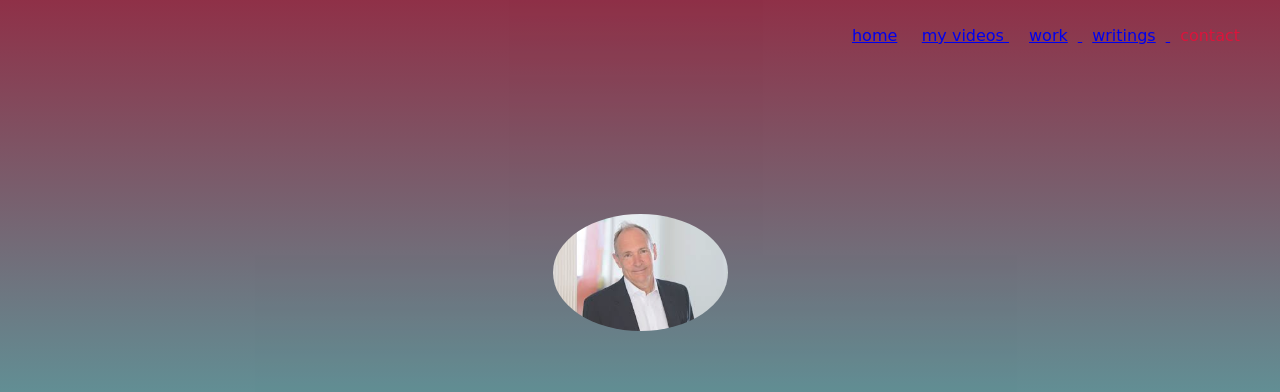
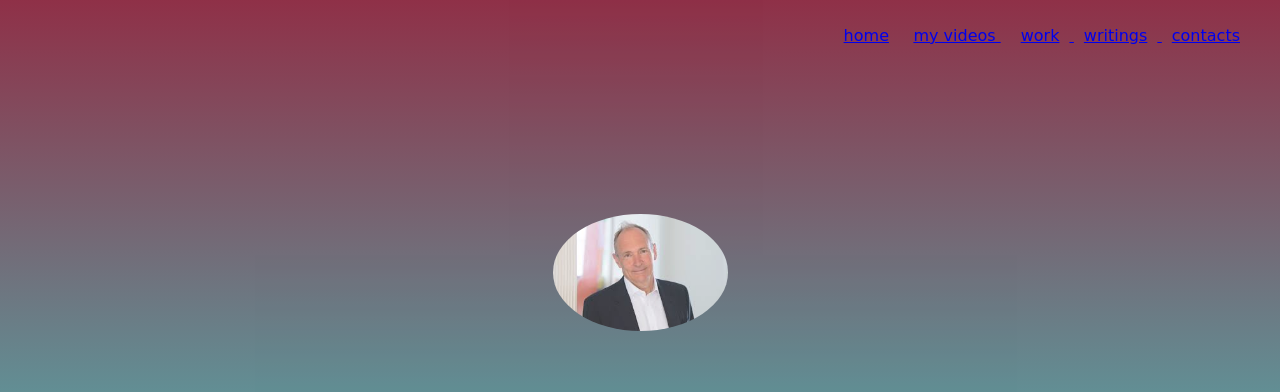
Before and after one commit to tarankillerking/timburnerslee, a plain HTML site: page index.html in a window 1280 px wide. Shown: the top 392 px of the page. Drawn offline with Linux system fonts and the light colour scheme.

Commit message:
Update index.html

```diff
--- a/index.html
+++ b/index.html
@@ -11,7 +11,10 @@
         <li class="links"><a href="#my videos">my videos </li></a>
     <li class="links"> <a href="#work">work</li> </a>
 <li class="links"> <a href="#writings">writings</li> </a>
-             <li class="links">contact</li>
+ <li class="links"> <a href="#contacts">contacts</li> </a>
+
+
+
 
         </ul>
     <section id="welcome">
@@ -70,6 +73,13 @@ In 2004, Berners-Lee was knighted by Queen Elizabeth II for his pioneering work.
                 </h3>
             </a>
         </section>
+<section id ="contacts">
+    <h1>contacts</h1>
+  <iframe src="https://www.google.com/maps/embed?pb=!1m18!1m12!1m3!1d3665.785607046265!2d77.45907621497206!3d23.250887484837833!2m3!1f0!2f0!3f0!3m2!1i1024!2i768!4f13.1!3m3!1m2!1s0x397c4205d223a4a1%3A0xc474950009169f56!2z4K6o4K6_4K6v4K-CIOCuh-CuqeCvjeCun-CusOCvjeCuqOCvhuCun-CvjQ!5e0!3m2!1sta!2sin!4v1624714968004!5m2!1sta!2sin" width="600" height="450" style="border:0;" allowfullscreen="" loading="lazy"></iframe>
+
+
+
+</section>
 
 
     </body>
```
